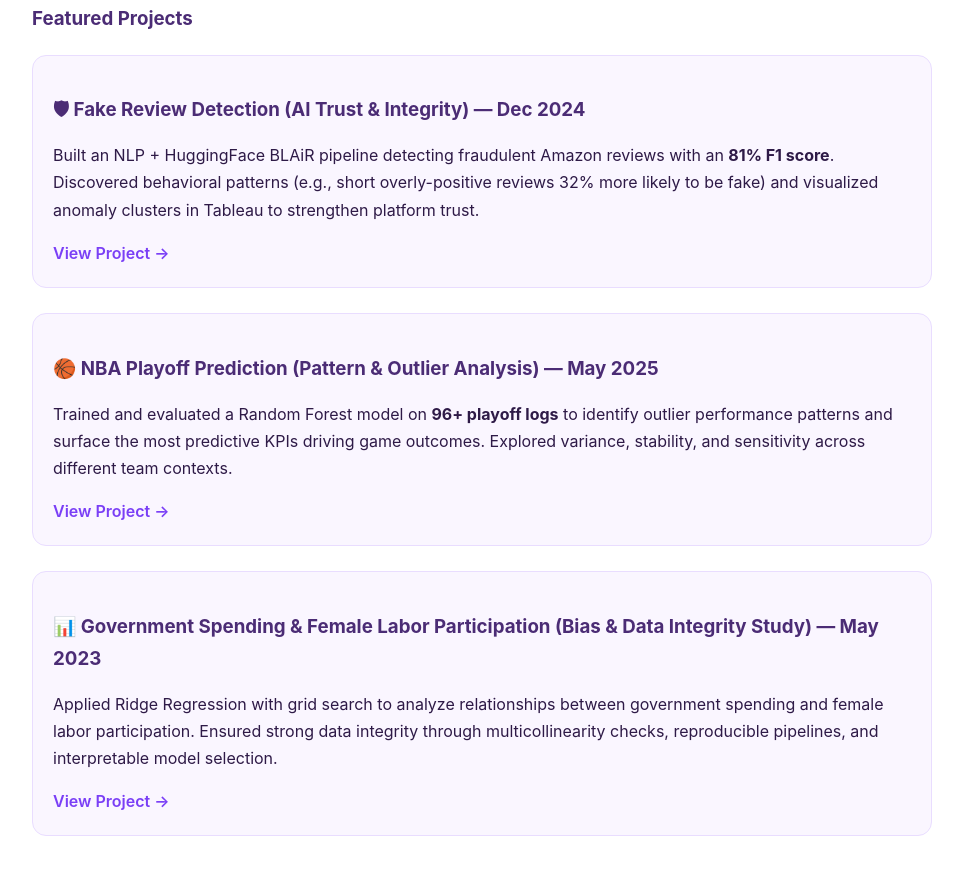
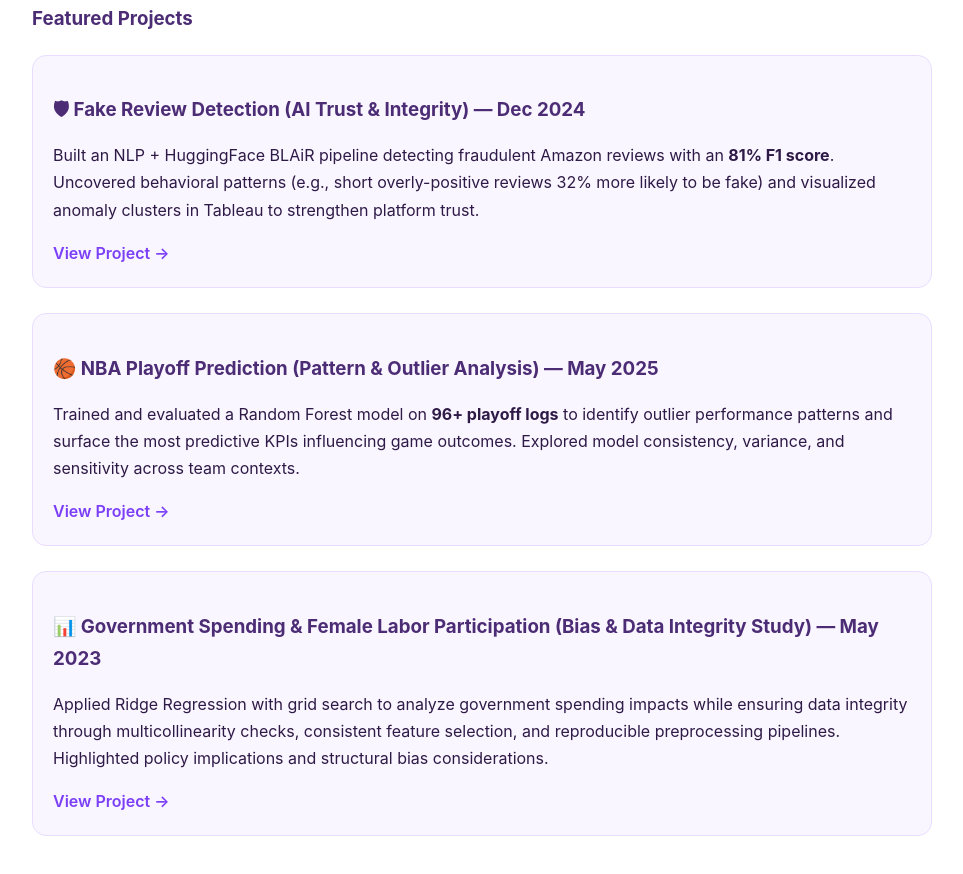
Before and after one commit to nisargakadam/nisargakadam.github.io, a plain HTML site: page index.html in a window 1280 px wide. Shown: the part 576-1450 px from the top of the page, without its empty margins (158-1121 px from the left). Drawn offline with Linux system fonts and the light colour scheme.

Commit message:
Update index.html

```diff
--- a/index.html
+++ b/index.html
@@ -94,41 +94,44 @@
         <h3>Featured Projects</h3>
             <div class="projects">
 
-            <!-- Project 1 -->
+                <!-- Fake Review Detection -->
                 <div class="project-card">
                     <h3>🛡 Fake Review Detection (AI Trust & Integrity) — Dec 2024</h3>
                     <p>
                         Built an NLP + HuggingFace BLAiR pipeline detecting fraudulent Amazon
-                    reviews with an <strong>81% F1 score</strong>. Discovered behavioral
-                    patterns (e.g., short overly-positive reviews 32% more likely to be fake)
-                    and visualized anomaly clusters in Tableau to strengthen platform trust.
+                        reviews with an <strong>81% F1 score</strong>. Uncovered behavioral patterns
+                        (e.g., short overly-positive reviews 32% more likely to be fake) and
+                        visualized anomaly clusters in Tableau to strengthen platform trust.
                     </p>
                     <a href="https://github.com/nisargakadam/Amazon-Fake-Review-Detection">View Project →</a>
                 </div>
 
-            <!-- Project 2 -->
+                <!-- NBA Playoff Prediction -->
                 <div class="project-card">
                     <h3>🏀 NBA Playoff Prediction (Pattern & Outlier Analysis) — May 2025</h3>
                     <p>
                         Trained and evaluated a Random Forest model on <strong>96+ playoff logs</strong>
                         to identify outlier performance patterns and surface the most predictive KPIs
-                    driving game outcomes. Explored variance, stability, and sensitivity across
-                    different team contexts.
+                        influencing game outcomes. Explored model consistency, variance, and
+                        sensitivity across team contexts.
                     </p>
                     <a href="https://github.com/nisargakadam/NBA-Playoff-Predictor">View Project →</a>
                 </div>
 
-            <!-- Project 3 -->
+                <!-- Government Spending & FLFP -->
                 <div class="project-card">
                     <h3>📊 Government Spending & Female Labor Participation (Bias & Data Integrity Study) — May 2023</h3>
                     <p>
-                    Applied Ridge Regression with grid search to analyze relationships between
-                    government spending and female labor participation. Ensured strong data
-                    integrity through multicollinearity checks, reproducible pipelines, and
-                    interpretable model selection.
+                        Applied Ridge Regression with grid search to analyze government spending
+                        impacts while ensuring data integrity through multicollinearity checks,
+                        consistent feature selection, and reproducible preprocessing pipelines.
+                        Highlighted policy implications and structural bias considerations.
                     </p>
                     <a href="https://github.com/nisargakadam/Govt-Spending-FLFP">View Project →</a>
                 </div>
+
+            </div>
+
 
         </div>
     </section>
```
Lines whose indentation alone changed are shown as unchanged.
